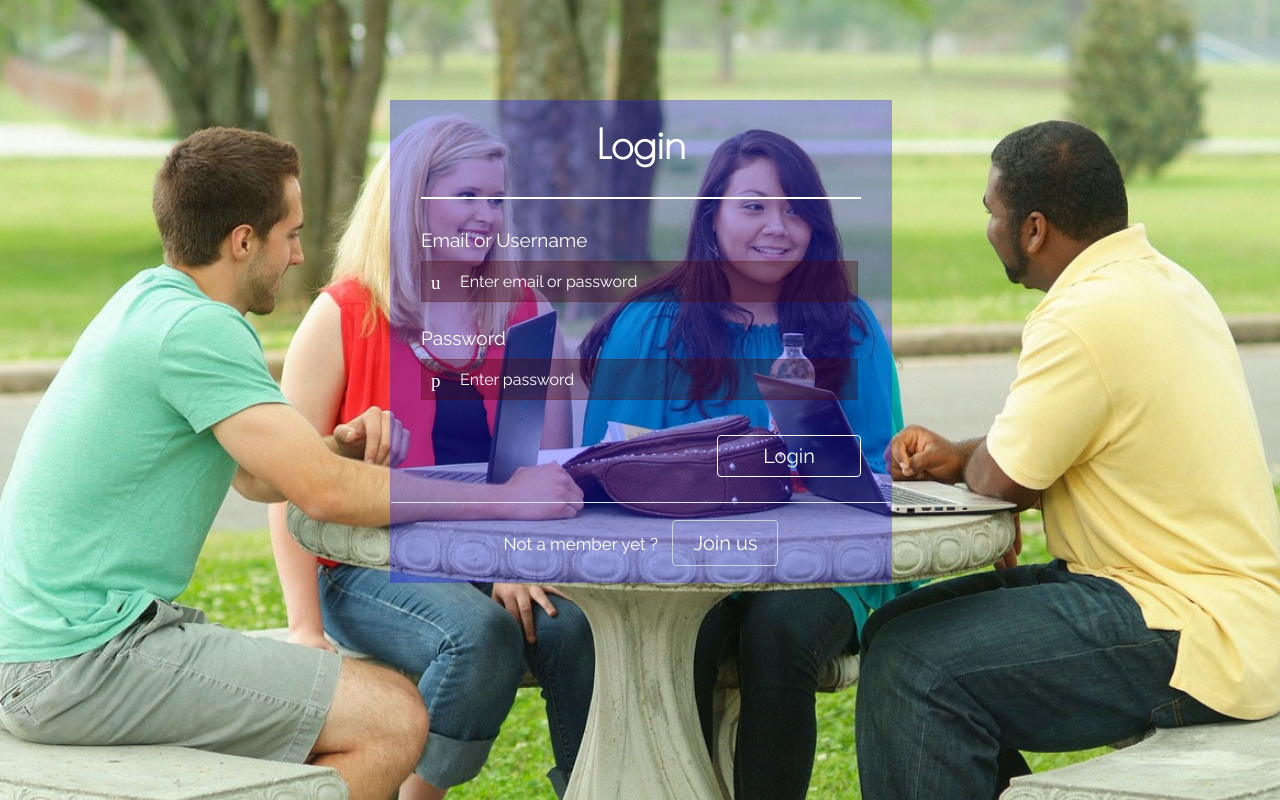
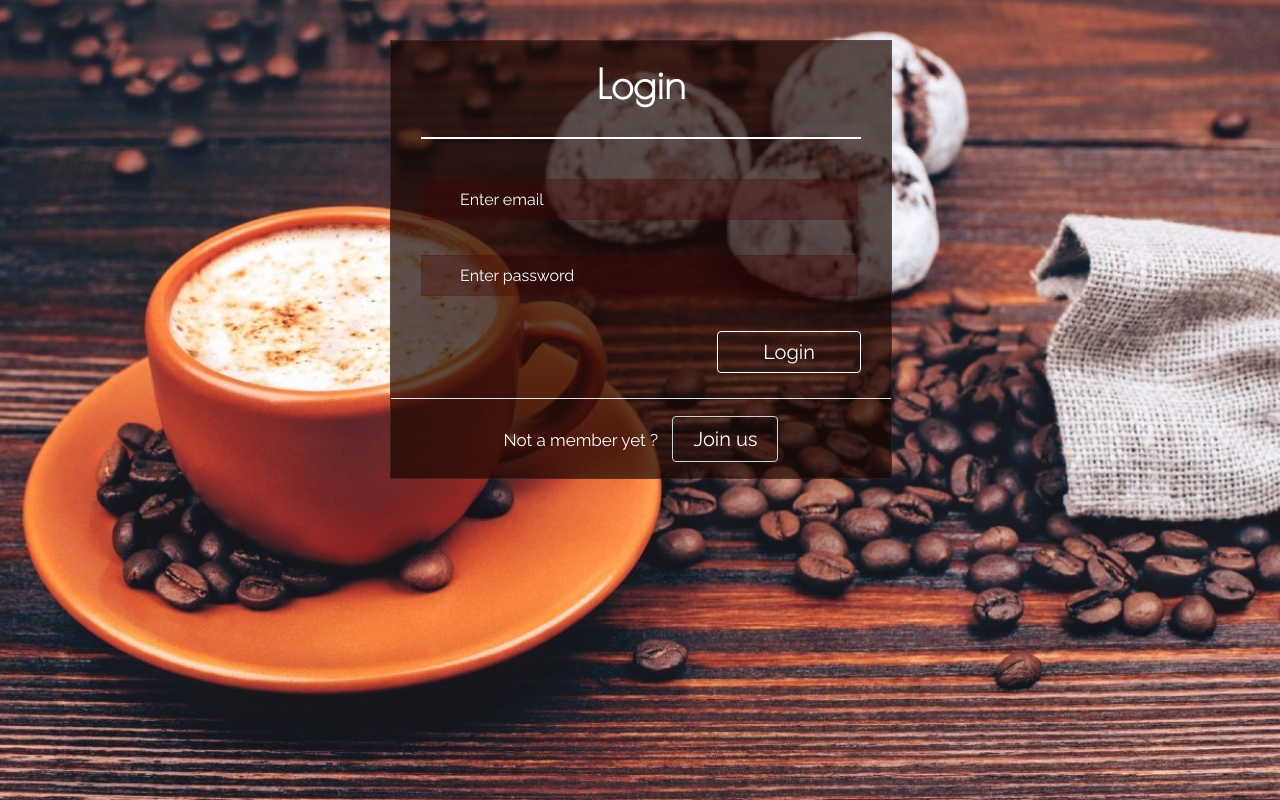
Before and after one commit to Isurunath/SA_Hackathon, a CodeIgniter app: page /SA/LoginController/login in a window 1280 px wide. Run offline with CodeIgniter, Linux system fonts and the light colour scheme; some web fonts are replaced.

Commit message:
css updated

```diff
--- a/application/controllers/loginController.php
+++ b/application/controllers/loginController.php
@@ -30,6 +30,7 @@ class LoginController extends CI_Controller{
                 'user_name' => $_POST['name'],
                 'email' => $_POST['email'],
                 'password' => MD5($_POST['password']),
+                'user_type' => 'CUSTOMER',
             );
 
             //Transferring data to Model
@@ -37,7 +38,7 @@ class LoginController extends CI_Controller{
             if($result)
             {
                 $this->load->helper('url');
-                $this->load->view('header/head1');
+                $this->load->view('header/head');
                 $this->load->view('banner/banner1');
                 $this->load->view('details/details');
                 $this->load->view('footer/footer1');
@@ -59,7 +60,7 @@ class LoginController extends CI_Controller{
         $this->load->library('session');
         $this->load->model('Users_Model');
 
-        $this->form_validation->set_rules('email_login', 'Email', 'trim|required',
+        $this->form_validation->set_rules('email_login', 'Email', 'trim|required|valid_email',
                                             array
                                             (
                                                 'required'      => 'You have not provided %s.'
@@ -75,12 +76,14 @@ class LoginController extends CI_Controller{
             $email_l = $_POST['email_login'];
             $password_l = md5($_POST['password_login']);
 
+
             $result  = $this->Users_Model->login($email_l,$password_l);
             if($result)
             {
                 $session_data=array(
                         'email'=>$result[0]->email,
-                        'username'=>$result[0]->user_name
+                        'username'=>$result[0]->user_name,
+                        'user_type' =>$result[0]->user_type,
                    );
 
                 //echo $result[0]->email;
@@ -88,7 +91,7 @@ class LoginController extends CI_Controller{
                 $this->session->set_userdata('logged_in',$session_data);
 
                 $this->load->helper('url');
-                $this->load->view('header/head1');
+                $this->load->view('header/head');
                 $this->load->view('banner/banner1');
                 $this->load->view('details/details');
                 $this->load->view('footer/footer1');
--- a/application/models/Users_Model.php
+++ b/application/models/Users_Model.php
@@ -19,7 +19,7 @@ class Users_Model extends CI_Model
     {
         $this -> db -> select('*');
         $this -> db -> from('users');
-        $this -> db -> where('user_name', $email);
+        $this -> db -> where('email', $email);
         $this -> db -> where('password', $password);
         $this -> db -> limit(1);
         $query = $this -> db -> get();
--- a/application/views/login/new_login.php
+++ b/application/views/login/new_login.php
@@ -44,7 +44,7 @@
             <div id="wrapper">
                 <div id="login" class="animate form">
 
-                    <div style="color:yellow; font-size: large;">
+                    <div style="color:red; font-size: large;">
                         <?php
                         if(isset($message))
                         {
@@ -59,7 +59,7 @@
                         if (validation_errors())
                         {
                             echo '<div id="validation_errors" title="Error:" align="left">';
-                            echo '<div class="response-msgs errors ui-corner-all"><span>Errors:</span><br /><ul><li>';
+                            echo '<div class="response-msgs errors ui-corner-all"><ul><li>';
                             echo validation_errors();
                             echo '</li></ul></div>';
                             echo '</div>';
@@ -73,11 +73,8 @@
                     <form name="login" autocomplete="on" action="<?php echo base_url(); ?>LoginController/login" method="post">
                         <h2>Login</h2>
                         <p>
-                            <label for="username" class="uname" data-icon="u" >Email or Username </label>
-                            <input id="email_login" name="email_login" type="text" placeholder="Enter email or password" value="<?php echo set_value("email_login")?>"/>
+                            <input id="email_login" name="email_login" type="text" placeholder="Enter email" value="<?php echo set_value("email_login")?>"/>
                         </p>
-                        <p>
-                            <label for="password" class="youpasswd" data-icon="p">Password </label>
                             <input id="password_login" name="password_login" type="password" placeholder="Enter password" />
                         </p>
 
@@ -95,20 +92,20 @@
                     <form name="register" action="<?php echo base_url(); ?>LoginController/register" autocomplete="off" method="post">
                         <h2> Sign up </h2>
                         <p>
-                            <label for="usernamesignup" class="uname" data-icon="u">Your username</label>
-                            <input id="name" name="name" type="text" placeholder="myusername690"/>
+
+                            <input id="name" name="name" type="text" placeholder="Enter Username"/>
                         </p>
                         <p>
-                            <label for="emailsignup" class="youmail" data-icon="e" > Your email</label>
-                            <input id="email" name="email" type="email" placeholder="mymail@mail.com"/>
+
+                            <input id="email" name="email" type="email" placeholder="Enter Email"/>
                         </p>
                         <p>
-                            <label for="passwordsignup" class="youpasswd" data-icon="p">Your password </label>
-                            <input type="password" id="password" name="password" placeholder="eg:password123!@#$%"/>
+
+                            <input type="password" id="password" name="password" placeholder="Enter Password"/>
                         </p>
                         <p>
-                            <label for="passwordsignup_confirm" class="youpasswd" data-icon="p">Please confirm your password </label>
-                            <input id="con_password" name="con_password" type="password" placeholder="eg:password123!@#$%"/>
+
+                            <input id="con_password" name="con_password" type="password" placeholder="Confirm Password"/>
                         </p>
                         <p class="signin button">
                             <input type="submit" value="Sign up"/>
--- a/css/style.css
+++ b/css/style.css
@@ -41,7 +41,7 @@ body a:hover{
 }
 /*-- header --*/
 .header {
-  background: #05969b;
+  background: #b34019;
 }
 .navbar {
   margin-bottom: 0;
@@ -194,7 +194,7 @@ a.navbar-brand span {
 /*--//search--*/
 /*-- banner --*/
 .banner{
-background: url(../images/banner.jpg) no-repeat 0px 0px;
+background: url(../images/back1.jpg) no-repeat 0px 0px;
 background-size:cover;
 -webkit-background-size: cover;
 -o-background-size: cover;
@@ -497,7 +497,7 @@ top: 9%;
 
 .banner-info h3{
 line-height: 1.4em;
-color: aliceblue;
+color: White;
 font-family: 'Alegreya', serif;
 font-size: 72px;
 text-align: center;
--- a/new_login_css/style.css
+++ b/new_login_css/style.css
@@ -83,7 +83,7 @@ img {
 
 /*--- end reset code ---*/
 body {
-	background:url(../images/banner.jpg);
+	background:url(../images/loginBack2.jpg);
 	background-repeat:no-repeat;
 	background-attachment:fixed;
 	background-position:center;
@@ -96,7 +96,7 @@ body {
 }
 
 .header {
-	padding:50px 0;
+	padding:20px 0;
 }
 /*-- Agile ITS --*/
 .header h1 {
@@ -338,9 +338,10 @@ p.change_link{
 	position: absolute;
     top: 0px;
     width: 88%;
+	height: auto;
     padding: 18px 6% 80px 6%;
     margin: 0 0 35px 0;
-    background: rgba(0, 0, 255, 0.3);
+    background: rgba(26, 6, 0, 0.7);
 	/*background: rgba(0, 255, 0, 0.3);*/
     border: 1px solid rgba(156, 112, 112, 0.15);
 }
```
Also changed, not shown: application/views/banner/banner1.php (+5 -12 lines), application/views/details/details.php (+5 -8 lines), application/views/header/head.php (added, +91 -0 lines), application/views/header/head1.php (deleted, +0 -50 lines), images/back1.jpg (added), images/back2.jpg (added), images/loginBack1.jpg (added), images/loginBack2.jpg (added).
